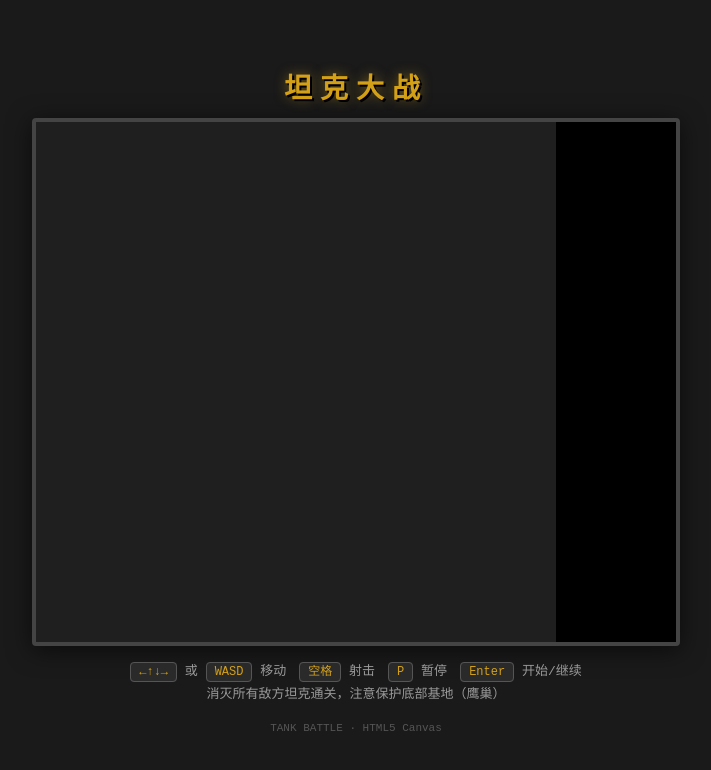
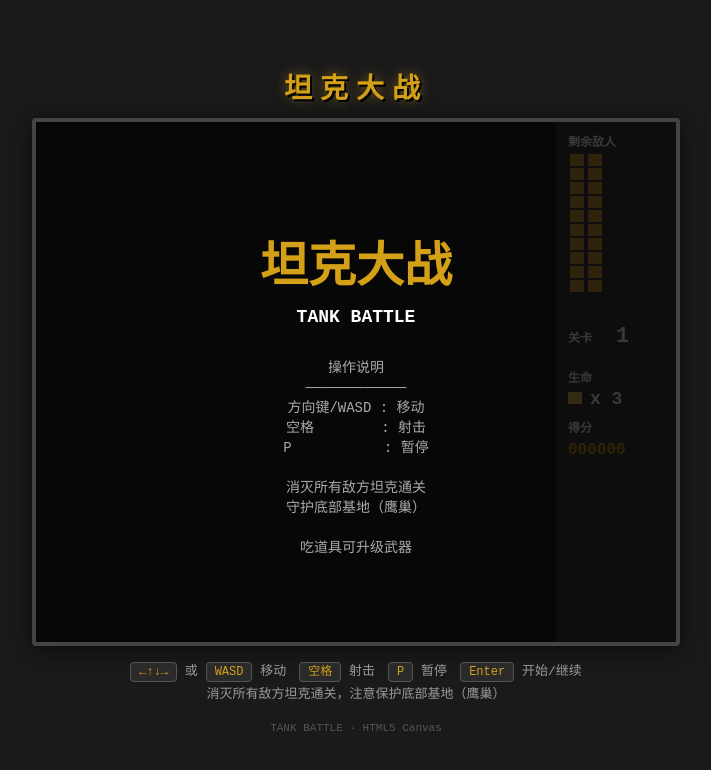
Before and after one commit to Meowdinger/tank-battle, a plain HTML site: page index.html in a window 1280 px wide. Shown: the whole page, without its empty margins (284-995 px from the left). Drawn offline with Linux system fonts and the light colour scheme.

Commit message:
Fix: init empty map/bricks arrays at startup so menu state doesn't crash
draw() iterates map[r][c] and bricks[r][c] every frame including in menu state.
Previously map/bricks were initialized only when loadLevel() ran, so the very
first frame in menu state threw TypeError on undefined index, stopping the
requestAnimationFrame loop entirely — symptom was a frozen blank screen.

```diff
--- a/index.html
+++ b/index.html
@@ -1297,6 +1297,14 @@
     requestAnimationFrame(loop);
   }
 
+  // 启动前先初始化空地图，避免菜单状态下 draw() 访问未初始化的 map[r][c]
+  for (let r = 0; r < ROWS; r++) {
+    map.push(new Array(COLS).fill(EMPTY));
+  }
+  for (let r = 0; r < ROWS * 2; r++) {
+    bricks.push(new Array(COLS * 2).fill(0));
+  }
+
   // 启动
   loop();
 
```
